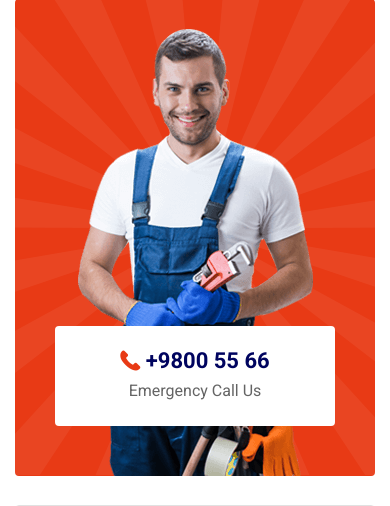
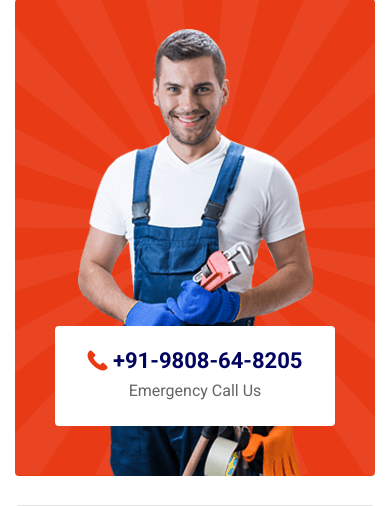
Before and after one commit to ankushverma784/vermas-plumber, a PHP site: page /single-blog.php in a window 390 px wide. Shown: the part 5307-5813 px from the top of the page. Run offline with PHP 8.4, Linux system fonts and the light colour scheme.

Commit message:
changes mobile_no on single blog page

```diff
--- a/single-blog.php
+++ b/single-blog.php
@@ -302,7 +302,7 @@
                             <div class="item-img">
                                 <img src="img/figure/figure5.png" alt="Banner">
                                 <div class="item-content">
-                                    <div class="item-number"><i class="flaticon-call-answer"></i> +9800 55 66</div>
+                                    <div class="item-number"><i class="flaticon-call-answer"></i> +91-9808-64-8205</div>
                                     <p>Emergency Call Us</p>
                                 </div>
                             </div>
```
